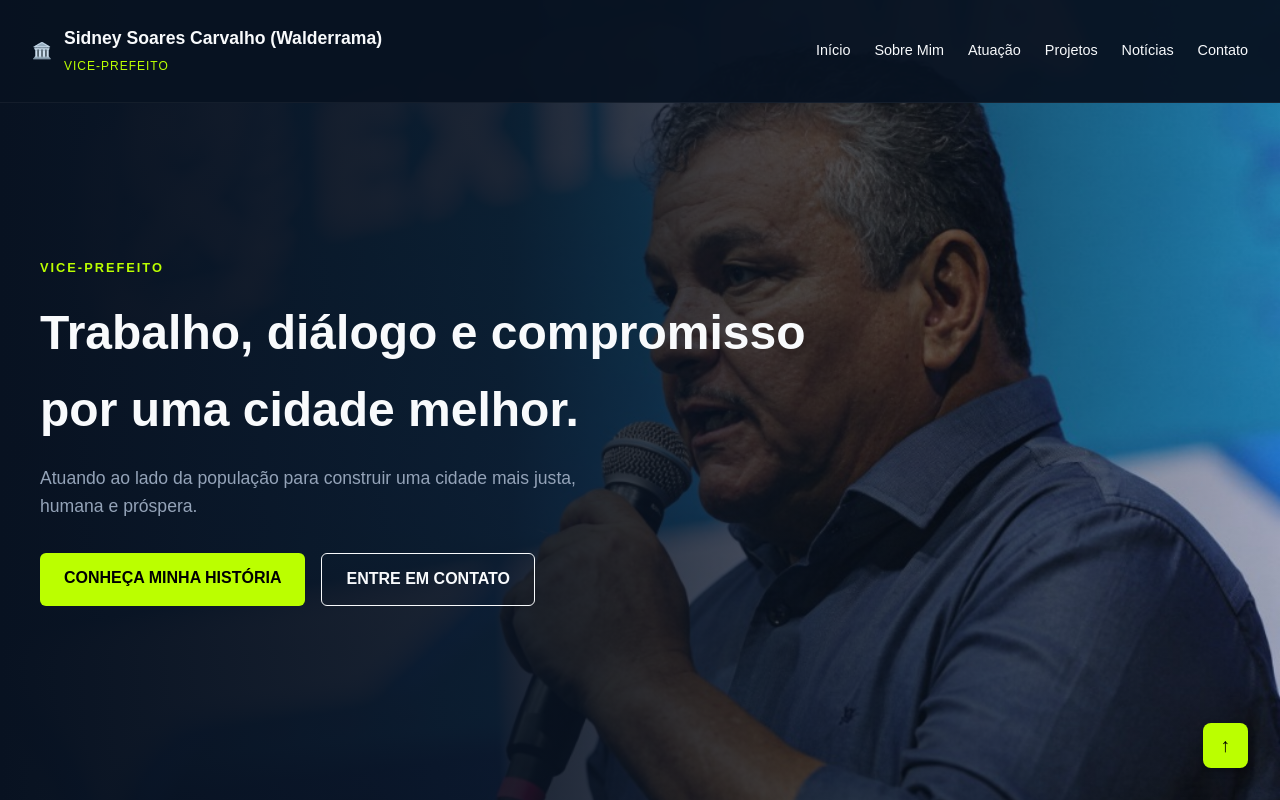
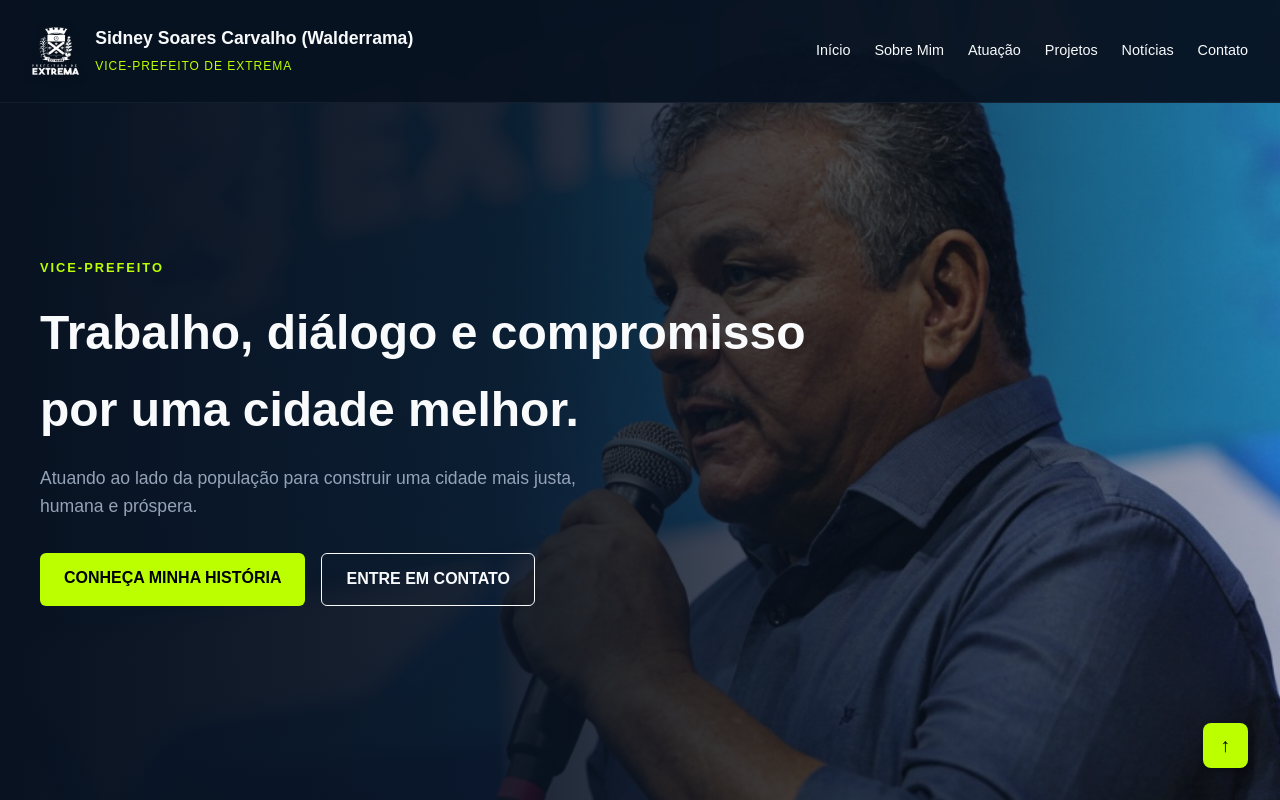
Before and after one commit to MateusGomesSilva/Portifolio-Vice-Prefeito, a plain HTML site: page index.html in a window 1280 px wide. Shown: the top 800 px of the page. Drawn offline with Linux system fonts and the light colour scheme.

Commit message:
feat: atualiza logo do cabecalho para a logo oficial de Extrema

```diff
--- a/index.html
+++ b/index.html
@@ -13,10 +13,10 @@
     <!-- Cabeçalho / Navbar -->
     <header class="header">
         <div class="logo">
-            <span class="icon">🏛️</span>
+            <img src="logo-extrema-white.png" alt="Logo Prefeitura de Extrema" class="header-logo-img">
             <div>
                 <h1>Sidney Soares Carvalho (Walderrama)</h1>
-                <small>VICE-PREFEITO</small>
+                <small>VICE-PREFEITO DE EXTREMA</small>
             </div>
         </div>
         <button class="menu-btn" id="menuToggle">☰</button>
--- a/style.css
+++ b/style.css
@@ -53,7 +53,19 @@ body {
 .logo {
     display: flex;
     align-items: center;
-    gap: 0.75rem;
+    gap: 1rem;
+}
+
+.header-logo-img {
+    height: 48px;
+    width: auto;
+    object-fit: contain;
+    filter: drop-shadow(0 2px 5px rgba(0, 0, 0, 0.4));
+    transition: transform 0.25s ease;
+}
+
+.header-logo-img:hover {
+    transform: scale(1.06);
 }
 
 .logo h1 {
```
Also changed, not shown: logo-extrema-white.png (added), logo-extrema.png (added).
